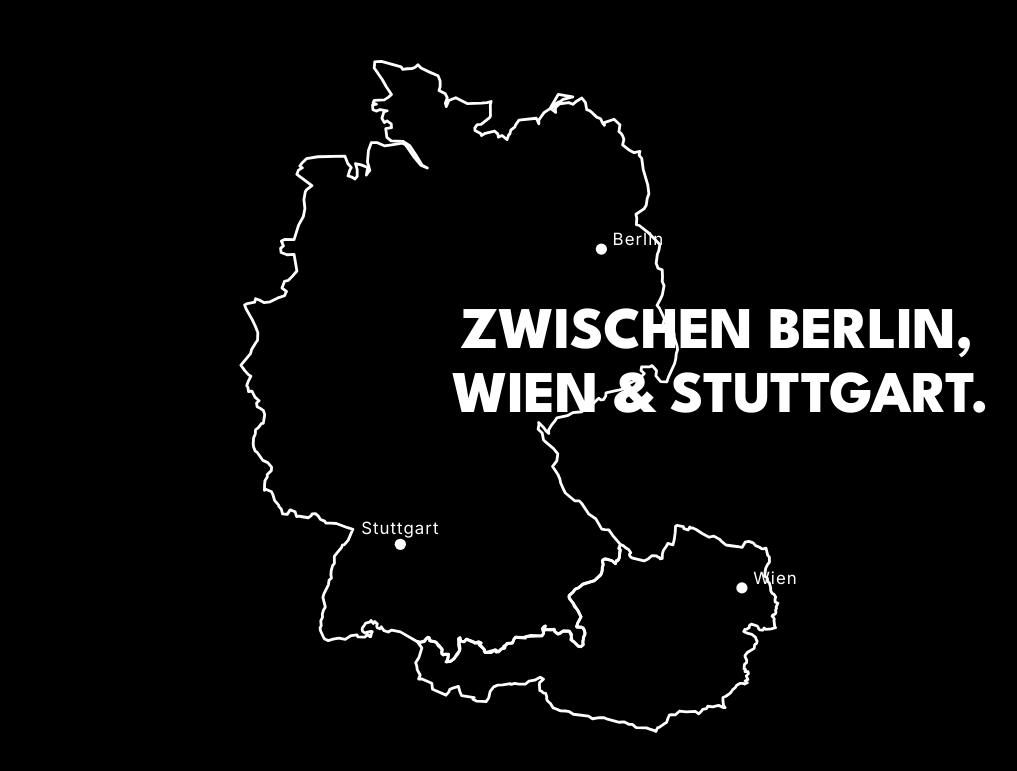
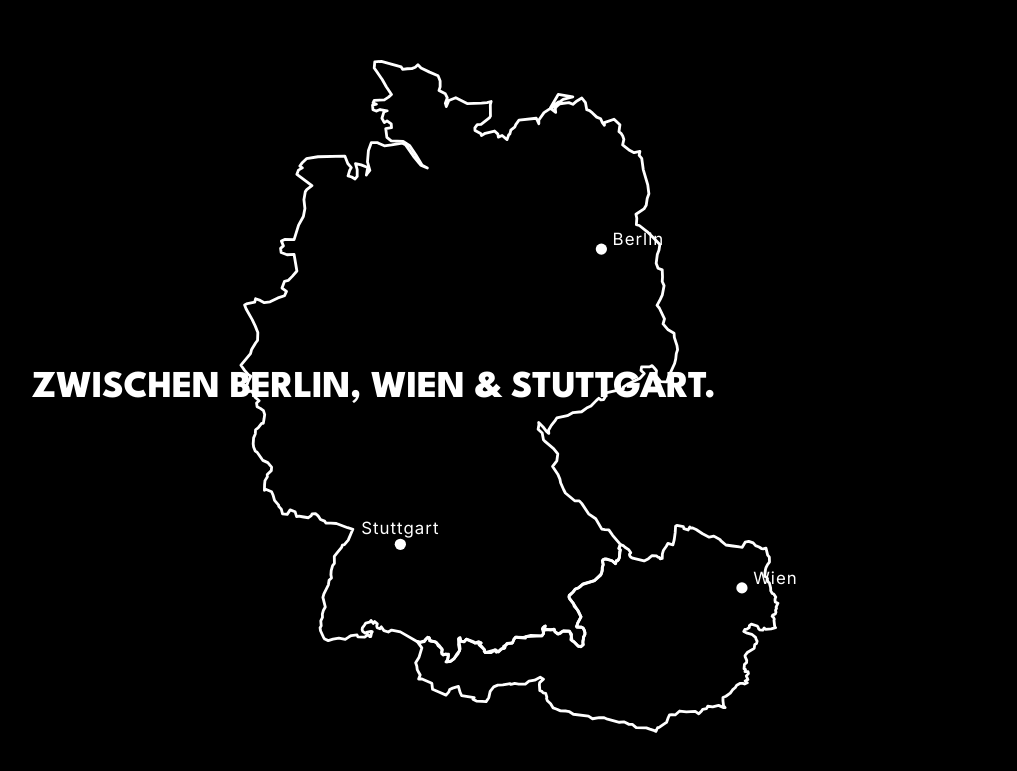
Before and after one commit to pauljennewein19-ux/pauljennewein, a plain HTML site: page index.html in a window 1280 px wide. Shown: the part 2885-3656 px from the top of the page, without its empty margins (130-1147 px from the left). Drawn offline with Linux system fonts and the light colour scheme.

Commit message:
Kartenbeschriftung: eine Zeile, linksbündig
Co-Authored-By: Claude Sonnet 4.6 <noreply@anthropic.com>

```diff
--- a/index.html
+++ b/index.html
@@ -289,11 +289,8 @@
         <circle cx="515" cy="436" r="4" fill="#fff"/>
         <text x="523" y="433" font-family="'Inter',Helvetica,Arial,sans-serif" font-size="12" font-weight="400" letter-spacing="0.06em" fill="#ffffff">Wien</text>
 
-        <!-- Satz rechts, vertikal mittig -->
-        <text text-anchor="end" font-family="'League Spartan',Helvetica,Arial,sans-serif" font-weight="800" font-size="42" fill="#ffffff" letter-spacing="-0.01em">
-          <tspan x="690" dy="0" y="265">ZWISCHEN BERLIN,</tspan>
-          <tspan x="690" dy="1.1em">WIEN &amp; STUTTGART.</tspan>
-        </text>
+        <!-- Satz links, eine Zeile -->
+        <text x="10" y="300" text-anchor="start" font-family="'League Spartan',Helvetica,Arial,sans-serif" font-weight="800" font-size="27" fill="#ffffff" letter-spacing="-0.01em">ZWISCHEN BERLIN, WIEN &amp; STUTTGART.</text>
 
       </svg>
     </section>
```
